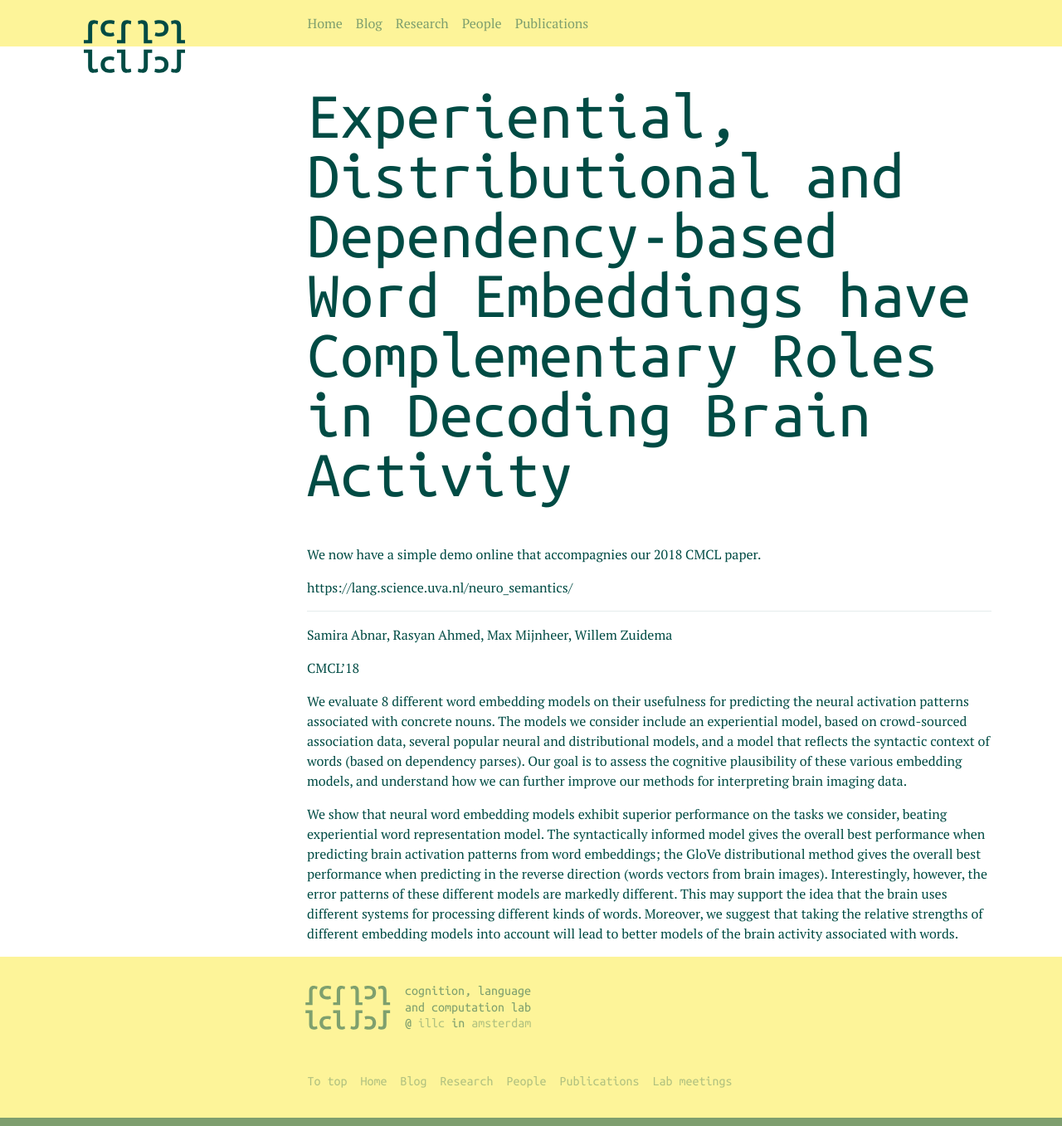
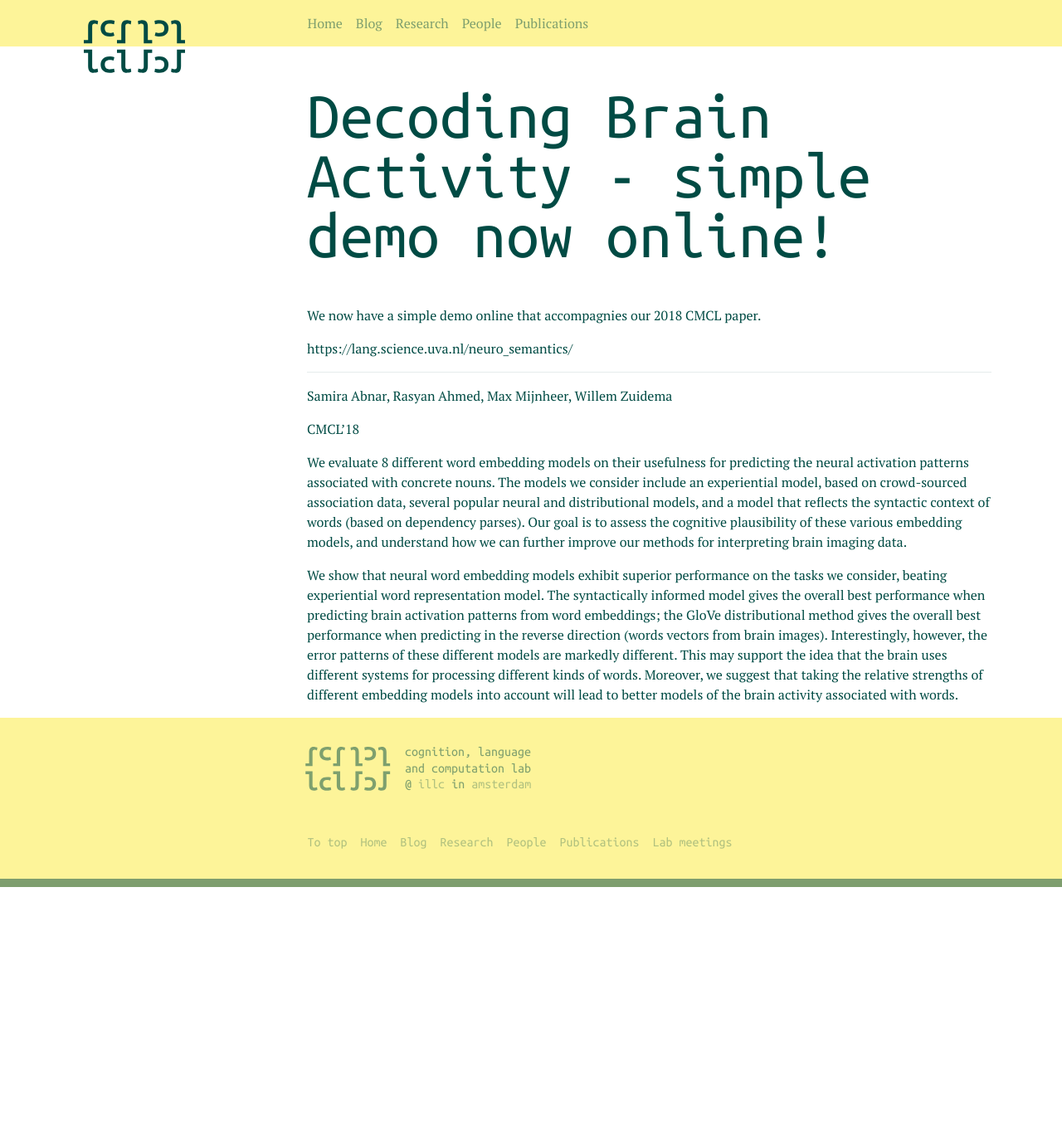
Before and after one commit to clclab/clclab-website, a Jekyll site: the page built from jekyll/_posts/2019-03-27-demo-samira.md, in a window 1280 px wide. Shown: the whole page at 83% size. Built offline with Jekyll 4.4.1, drawn with Linux system fonts in a browser that asks for light colours; a script that is not in the unit is left out; after the commit the page ends 1069 px from its top, so only the background shows below that.

Commit message:
Update 2019-03-27-demo-samira.md

```diff
--- a/jekyll/_posts/2019-03-27-demo-samira.md
+++ b/jekyll/_posts/2019-03-27-demo-samira.md
@@ -1,6 +1,6 @@
 ---
 type: publication
-title: Experiential, Distributional and Dependency-based Word Embeddings have Complementary Roles in Decoding Brain Activity
+title: Decoding Brain Activity - simple demo now online!
 layout: page
 type: demo
 categories: news
```
